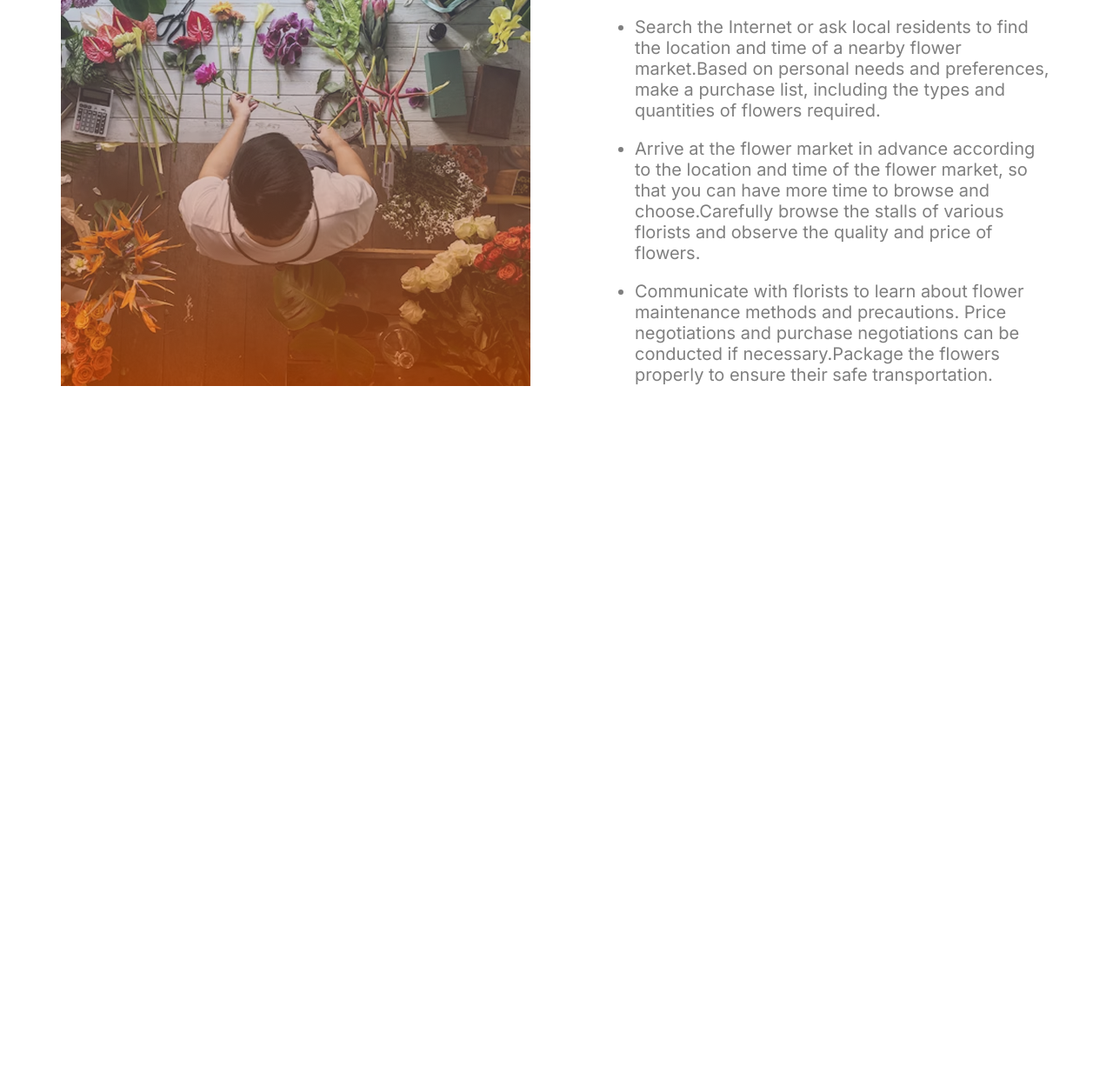
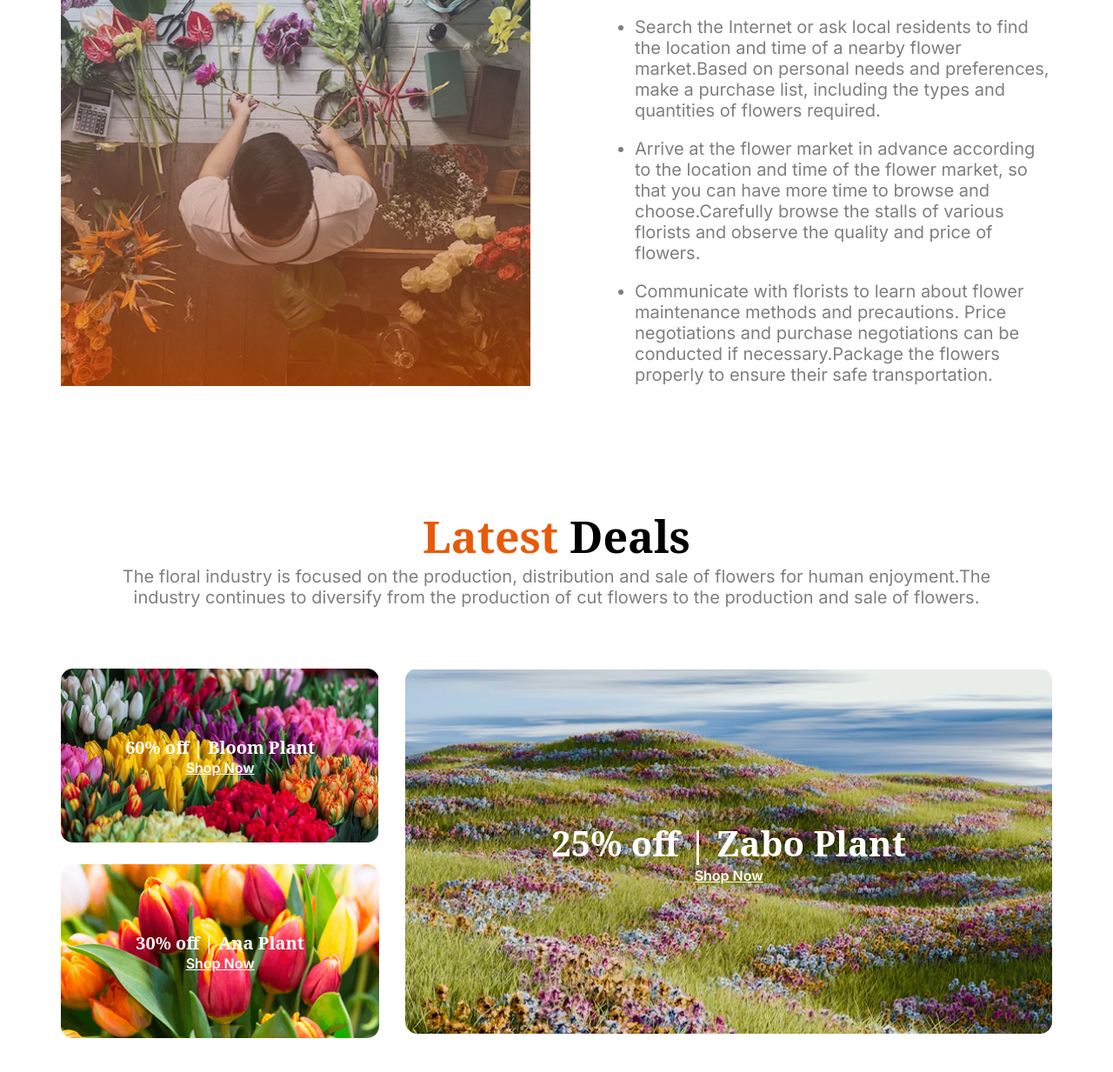
Before and after one commit to Farjana-Aktar-Bristy/flower-market-site, a plain HTML site: page index.html in a window 1280 px wide. Shown: the part 2217-3450 px from the top of the page at 87% size. Before the commit the page ends 2680 px from the top, so only its background shows below. Drawn offline with Linux system fonts and the light colour scheme.

Commit message:
added latest deals section and made it responsive

```diff
--- a/index.html
+++ b/index.html
@@ -170,13 +170,11 @@
       <!-- Flower and Plants Lover Section -->
       <div class="plant-lover-container">
         <div class="plant-lover">
-          <div class="flower-lover-store">
-            <img src="./assets/flower-store.png" alt="flower-store" />
-          </div>
+          <img src="./assets/flower-store.png" alt="flower-store" />
           <div class="trusted-lover-badge">
             <img
               class="trusted-badge"
-              src="./assets/trusted-badge.png"
+              src="./assets/badge.svg"
               alt="trusted-badge"
             />
           </div>
@@ -210,6 +208,39 @@
           </div>
         </div>
       </div>
+
+      <!-- Latest Deal Section -->
+      <div class="deal-container">
+        <div class="deal-info">
+          <div class="deal-title">
+            <span id="colored-title">Latest</span> Deals
+          </div>
+          <div class="deal-description dark-03">
+            The floral industry is focused on the production, distribution and
+            sale of flowers for human enjoyment.The industry continues to
+            diversify from the production of cut flowers to the production and
+            sale of flowers.
+          </div>
+        </div>
+        <div class="deal-img-container">
+          <div class="deal-img-left">
+            <div class="deal-bloom flex">
+              <div class="bloom-title">60% off | Bloom Plant</div>
+              <div class="bloom-shop">Shop Now</div>
+            </div>
+            <div class="deal-ana flex">
+              <div class="ana-title">30% off | Ana Plant</div>
+              <div class="ana-shop">Shop Now</div>
+            </div>
+          </div>
+          <div class="deal-img-right">
+            <div class="deal-zabo flex">
+              <div class="zabo-title">25% off | Zabo Plant</div>
+              <div class="zabo-shop">Shop Now</div>
+            </div>
+          </div>
+        </div>
+      </div>
     </main>
     <footer></footer>
   </body>
--- a/styles/style.css
+++ b/styles/style.css
@@ -122,16 +122,19 @@
   gap: 80px;
   margin-top: 200px;
 }
+.plant-lover {
+  position: relative;
+  display: inline-block;
+}
 .flower-lover-store {
   position: relative;
 }
 .trusted-lover-badge {
   position: absolute;
+  top: -120px;
+  right: -100px;
+}
 
-  left: 450px;
-  top: 1950px;
-  /* box-shadow: -4px 10px 4px 0px rgba(0, 0, 0, 0.25); */
-}
 .trusted-badge {
   width: 250px;
   height: 250px;
@@ -150,6 +153,89 @@
   font-size: 20px;
   margin-bottom: 20px;
 }
+
+/* Latest Deal Section */
+
+.deal-container {
+  margin: 120px 0;
+}
+.deal-info {
+  text-align: center;
+}
+.deal-title {
+  font-family: "Noto Serif", serif;
+  font-weight: bold;
+  font-size: 50px;
+}
+.deal-description {
+  font-size: 20px;
+  margin: 0 50px;
+}
+.deal-img-container {
+  display: flex;
+  margin-top: 70px;
+  gap: 30px;
+}
+.deal-img-left {
+  display: flex;
+  flex-direction: column;
+  gap: 25px;
+  width: 33%;
+}
+.deal-img-right {
+  width: 67%;
+}
+.flex {
+  display: flex;
+  flex-direction: column;
+  justify-content: center;
+  align-items: center;
+  color: rgba(255, 255, 255, 1);
+}
+.bloom-title,
+.ana-title {
+  font-family: "Noto Serif", serif;
+  font-weight: bold;
+  font-size: 20px;
+}
+.zabo-title {
+  font-family: "Noto Serif", serif;
+  font-weight: bold;
+  font-size: 40px;
+}
+.bloom-shop,
+.ana-shop {
+  font-weight: 600;
+  font-size: 16x;
+  text-decoration: underline;
+}
+.zabo-shop {
+  font-weight: 600;
+  font-size: 30x;
+  text-decoration: underline;
+}
+.deal-bloom {
+  background-image: url(../assets/deal-bloom.png);
+  background-size: cover;
+  background-repeat: no-repeat;
+  height: 200px;
+  border-radius: 14px;
+}
+.deal-ana {
+  background-image: url(../assets/deal-ana.png);
+  background-size: cover;
+  background-repeat: no-repeat;
+  height: 200px;
+  border-radius: 14px;
+}
+.deal-zabo {
+  background-image: url(../assets/deal-zabo.png);
+  background-size: cover;
+  background-repeat: no-repeat;
+  height: 420px;
+  border-radius: 14px;
+}
+
 /* Responsive design for desktop view*/
 @media only screen and (min-width: 768px) {
   .nav-mbl-container {
@@ -185,8 +271,25 @@
     padding: 0;
     gap: 18px;
   }
-
+  .plant-lover {
+    text-align: center;
+  }
   .trusted-lover-badge {
     display: none;
   }
+  .deal-img-container {
+    display: flex;
+    flex-direction: column;
+    margin: 50px 20px;
+  }
+  .deal-img-left {
+    width: 100%;
+  }
+  .deal-img-right {
+    width: 100%;
+  }
+  .deal-bloom,
+  .deal-ana {
+    height: 420px;
+  }
 }
```
Also changed, not shown: assets/badge.svg (added), assets/trusted-badge.png (deleted).
